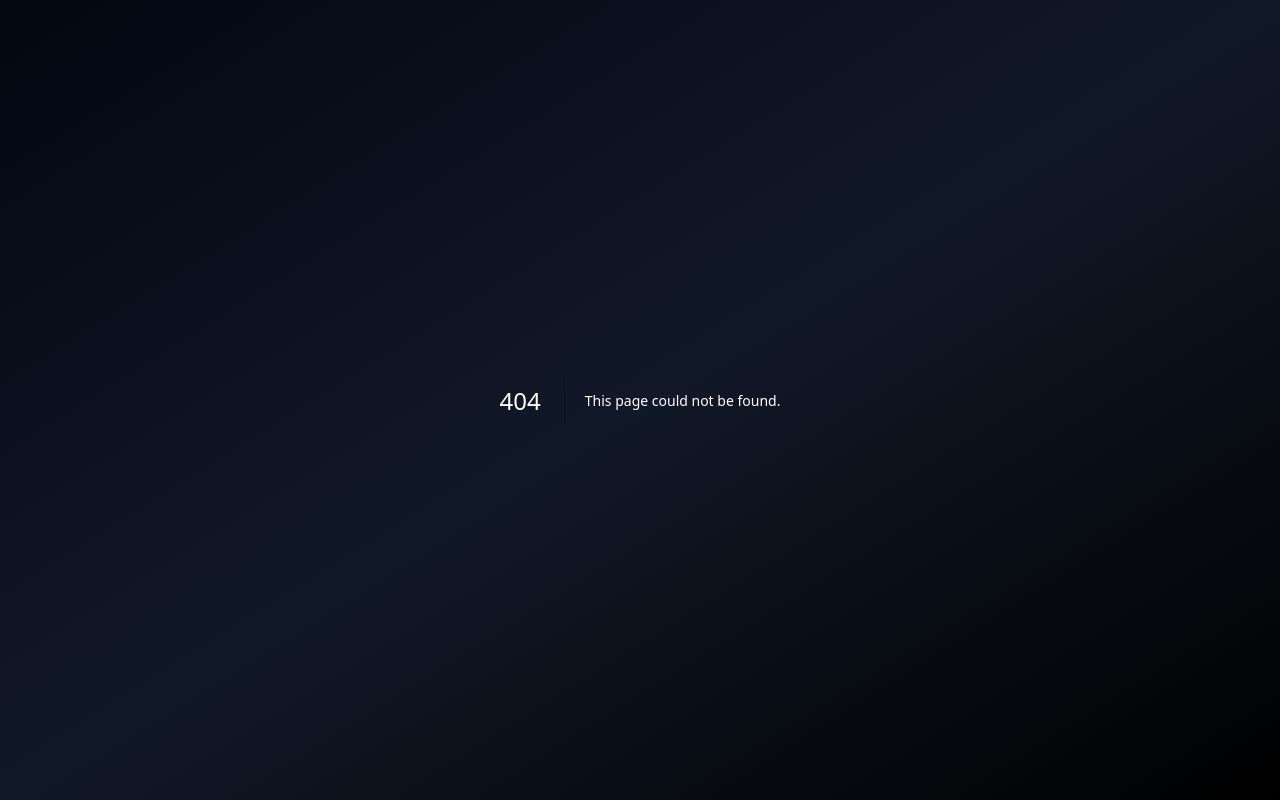
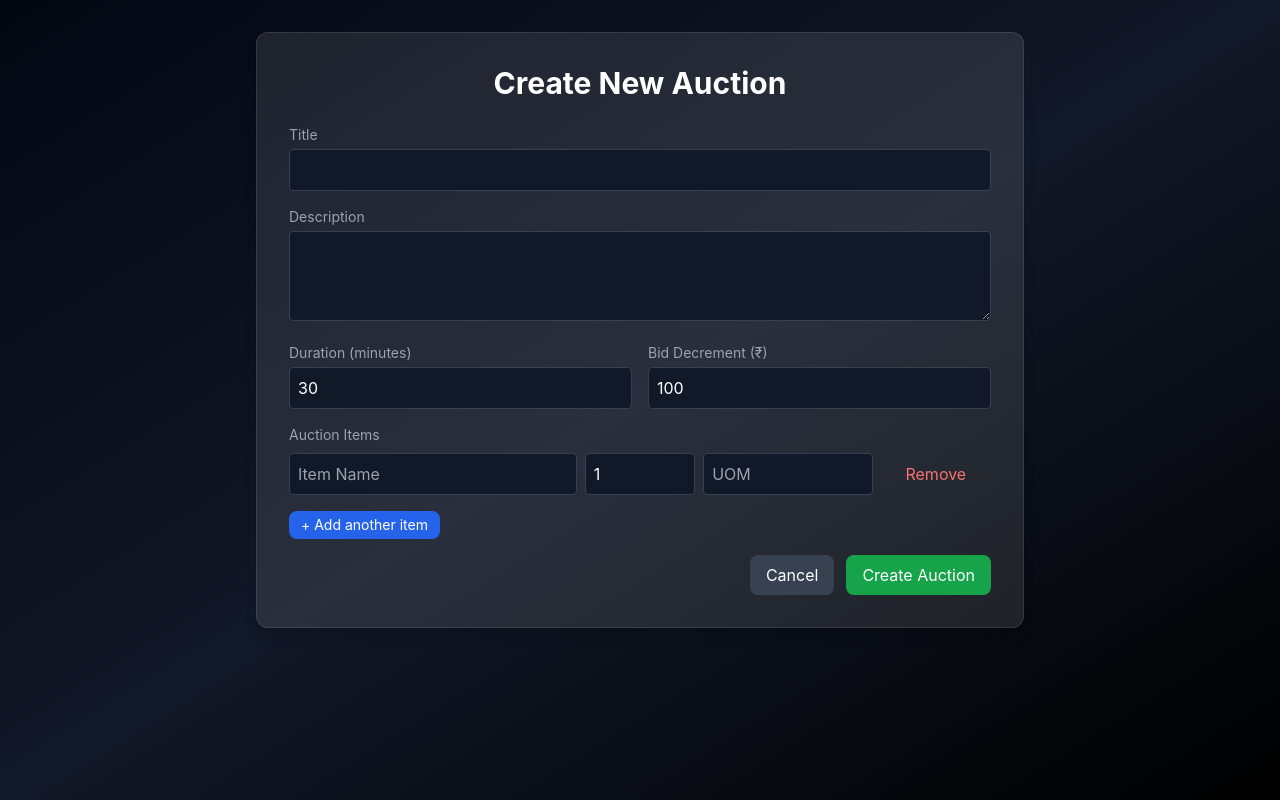
Before and after one commit to Erenthos/ra-platform-5, a Next.js app: page /buyer/new-auction in a window 1280 px wide. Before the commit this address had no page. Built offline with nearby package versions, Linux system fonts and the light colour scheme.

Commit message:
Create page.tsx

```diff
--- /dev/null
+++ b/src/app/buyer/new-auction/page.tsx
@@ -0,0 +1,197 @@
+"use client";
+
+import { useState } from "react";
+
+type AuctionItem = {
+  name: string;
+  quantity: number;
+  uom: string;
+};
+
+export default function NewAuctionPage() {
+  const [title, setTitle] = useState("");
+  const [description, setDescription] = useState("");
+  const [durationMinutes, setDurationMinutes] = useState<number>(30);
+  const [bidDecrement, setBidDecrement] = useState<number>(100);
+  const [items, setItems] = useState<AuctionItem[]>([
+    { name: "", quantity: 1, uom: "" },
+  ]);
+  const [loading, setLoading] = useState(false);
+
+  const addItem = () =>
+    setItems([...items, { name: "", quantity: 1, uom: "" }]);
+
+  const updateItem = (index: number, field: keyof AuctionItem, value: string) => {
+    const updated = [...items];
+    updated[index][field] =
+      field === "quantity" ? Number(value) : (value as string);
+    setItems(updated);
+  };
+
+  const removeItem = (index: number) =>
+    setItems(items.filter((_, i) => i !== index));
+
+  const handleSubmit = async () => {
+    const buyer = JSON.parse(localStorage.getItem("buyer") || "null");
+    if (!buyer?.id) {
+      alert("Please log in again.");
+      window.location.href = "/buyer/login";
+      return;
+    }
+
+    if (!title.trim()) {
+      alert("Please enter a title.");
+      return;
+    }
+
+    setLoading(true);
+    try {
+      const res = await fetch("/api/auctions/create", {
+        method: "POST",
+        headers: { "Content-Type": "application/json" },
+        body: JSON.stringify({
+          buyerId: buyer.id,
+          title,
+          description,
+          durationMinutes,
+          bidDecrement,
+          items,
+        }),
+      });
+
+      const data = await res.json();
+      if (res.ok) {
+        alert("Auction created successfully!");
+        window.location.href = "/buyer/dashboard";
+      } else {
+        alert(data.error || "Failed to create auction");
+      }
+    } catch (err) {
+      console.error("Error creating auction:", err);
+      alert("Error creating auction");
+    } finally {
+      setLoading(false);
+    }
+  };
+
+  return (
+    <div className="min-h-screen bg-gradient-to-br from-gray-950 via-gray-900 to-black text-white p-8">
+      <div className="max-w-3xl mx-auto bg-white/10 p-8 rounded-xl shadow-lg border border-white/10">
+        <h1 className="text-3xl font-bold mb-6 text-center">Create New Auction</h1>
+
+        <div className="space-y-4">
+          <div>
+            <label className="block text-sm text-gray-400 mb-1">Title</label>
+            <input
+              type="text"
+              value={title}
+              onChange={(e) => setTitle(e.target.value)}
+              className="w-full p-2 bg-gray-900 border border-gray-700 rounded"
+            />
+          </div>
+
+          <div>
+            <label className="block text-sm text-gray-400 mb-1">Description</label>
+            <textarea
+              value={description}
+              onChange={(e) => setDescription(e.target.value)}
+              className="w-full p-2 bg-gray-900 border border-gray-700 rounded"
+              rows={3}
+            />
+          </div>
+
+          <div className="grid grid-cols-2 gap-4">
+            <div>
+              <label className="block text-sm text-gray-400 mb-1">
+                Duration (minutes)
+              </label>
+              <input
+                type="number"
+                value={durationMinutes}
+                onChange={(e) => setDurationMinutes(Number(e.target.value))}
+                className="w-full p-2 bg-gray-900 border border-gray-700 rounded"
+              />
+            </div>
+
+            <div>
+              <label className="block text-sm text-gray-400 mb-1">
+                Bid Decrement (₹)
+              </label>
+              <input
+                type="number"
+                value={bidDecrement}
+                onChange={(e) => setBidDecrement(Number(e.target.value))}
+                className="w-full p-2 bg-gray-900 border border-gray-700 rounded"
+              />
+            </div>
+          </div>
+
+          <div>
+            <label className="block text-sm text-gray-400 mb-2">Auction Items</label>
+            {items.map((item, index) => (
+              <div
+                key={index}
+                className="grid grid-cols-12 gap-2 mb-2 items-center"
+              >
+                <input
+                  type="text"
+                  placeholder="Item Name"
+                  value={item.name}
+                  onChange={(e) => updateItem(index, "name", e.target.value)}
+                  className="col-span-5 p-2 bg-gray-900 border border-gray-700 rounded"
+                />
+                <input
+                  type="number"
+                  placeholder="Qty"
+                  value={item.quantity}
+                  onChange={(e) => updateItem(index, "quantity", e.target.value)}
+                  className="col-span-2 p-2 bg-gray-900 border border-gray-700 rounded"
+                />
+                <input
+                  type="text"
+                  placeholder="UOM"
+                  value={item.uom}
+                  onChange={(e) => updateItem(index, "uom", e.target.value)}
+                  className="col-span-3 p-2 bg-gray-900 border border-gray-700 rounded"
+                />
+                <button
+                  onClick={() => removeItem(index)}
+                  className="col-span-2 text-red-400 hover:text-red-500"
+                >
+                  Remove
+                </button>
+              </div>
+            ))}
+            <button
+              onClick={addItem}
+              className="mt-2 text-sm bg-blue-600 hover:bg-blue-700 px-3 py-1 rounded-lg"
+            >
+              + Add another item
+            </button>
+          </div>
+
+          <div className="flex justify-end mt-6 gap-3">
+            <button
+              onClick={() => (window.location.href = "/buyer/dashboard")}
+              className="bg-gray-700 hover:bg-gray-800 px-4 py-2 rounded-lg"
+            >
+              Cancel
+            </button>
+
+            <button
+              onClick={handleSubmit}
+              disabled={loading}
+              className={`px-4 py-2 rounded-lg ${
+                loading
+                  ? "bg-gray-500 cursor-not-allowed"
+                  : "bg-green-600 hover:bg-green-700"
+              }`}
+            >
+              {loading ? "Creating..." : "Create Auction"}
+            </button>
+          </div>
+        </div>
+      </div>
+    </div>
+  );
+}
```
